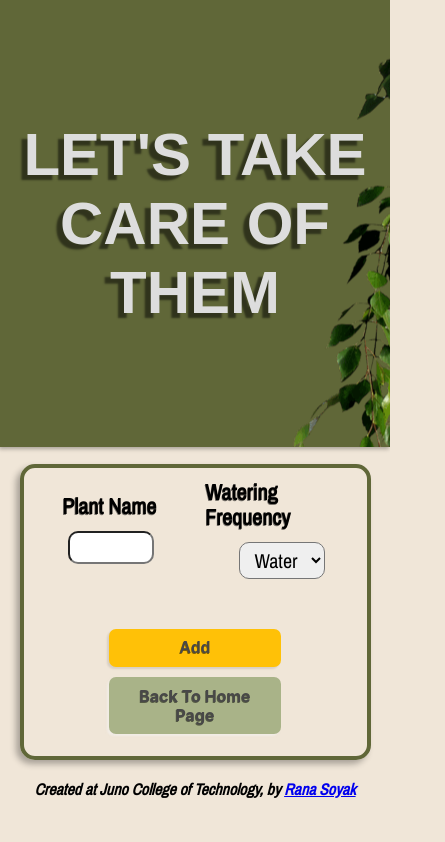
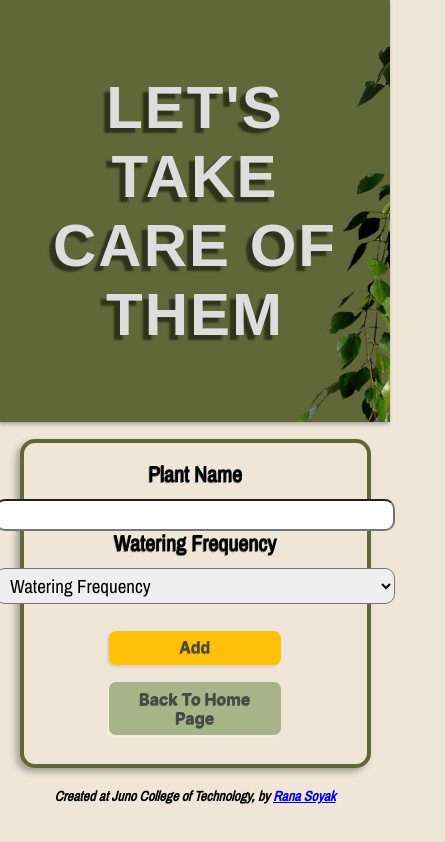
Before and after one commit to rselvasoyak/virtualPlantCare, a React (Create React App) app: page /contentPage in a window 390 px wide. Shown: the whole page, 445 px wide, since content can reach past the window. Built offline with nearby package versions, Linux system fonts and the light colour scheme; no server answers; the database is empty; a web font is replaced by a local one.

Commit message:
debbugged styling and scroll functionality

```diff
--- a/src/components/ContentPage.js
+++ b/src/components/ContentPage.js
@@ -2,6 +2,7 @@ import { useState, useEffect, useRef } from 'react';
 /* Components  */
 import firebase from '../firebase';
 import { getDatabase, ref, onValue, push, remove, update} from 'firebase/database';
+import { animateScroll as scroll } from 'react-scroll';
 import Form from "./Form";
 import PlantList from "./PlantList";
 
@@ -10,6 +11,7 @@ const ContentPage = () => {
   const [plants , setPlants] = useState([]);
   const [userInput, setUserInput] = useState("");
   const [waterChoice, setWaterChoice] = useState("0");
+  // const [waterCount, setWaterCount] = useState(0);
 
   // Functions in Event Order
     // Plant name input change when user inputs the plant name
@@ -24,8 +26,17 @@ const ContentPage = () => {
       setWaterChoice(waterFreq.target.value);
     }
 
+    const scrollDown = (containerRef) => {
+      if (containerRef.current !== null) {
+        scroll.scrollTo(containerRef.current.offsetTop - 70, {
+          duration: 1500,
+          smooth: true,
+        });
+      }
+    }
+
+    // When user clicks on the "add" button- info gets stored in Firebase
     const containerRef = useRef(null);
-    // When user clicks on the "add" button- info gets stored in Firebase
     const handleSubmit = (e) => {
       e.preventDefault();
         if (userInput.trim().length !== 0 && waterChoice !== "0") {
@@ -36,12 +47,14 @@ const ContentPage = () => {
               waterFrequency: parseInt(waterChoice),
               waterCount: 0,
             });
-            setUserInput('')
+            setUserInput('');
             setWaterChoice("0");
+            setTimeout(() => {
+              scrollDown(containerRef);
+            }, 0);
         } else {
           alert(`Please Name Your Plant Baby and Select Watering Frequency`)
         }
-
         return;
     }
 
@@ -61,6 +74,17 @@ const ContentPage = () => {
       const database = getDatabase(firebase);
       const dbRef = ref(database, `${plantKey}`);
       remove(dbRef);
+    }
+
+    // Resetting the Water progress bar
+    const handleReset = (plant) => {
+      const { key } = plant;
+      const database = getDatabase(firebase);
+      const dbRef = ref(database, `/${key}`);
+      update( dbRef, {
+        ...plant,
+        waterCount: 0,
+      })
     }
 
     useEffect(() => {
@@ -96,8 +120,10 @@ const ContentPage = () => {
                   <PlantList
                     handleCompletedButton={handleCompletedButton}
                     handleRemovePlant={handleRemovePlant}
+                    handleReset = {handleReset}
                     containerRef = {containerRef}
                     plants={plants}
+                    // waterCount = {waterCount}
                   />
                 </ul>
             </div>
--- a/src/components/PlantList.js
+++ b/src/components/PlantList.js
@@ -1,22 +1,12 @@
-import { useEffect } from 'react';
-import { animateScroll as scroll } from 'react-scroll';
-
 
 const PlantList = ({
         handleCompletedButton,
         handleRemovePlant,
+        handleReset,
         containerRef,
         plants
      }) => {
 
-  useEffect(() => {
-    if (containerRef.current !== null) {
-      scroll.scrollTo(containerRef.current.offsetTop, {
-        duration: 1500,
-        smooth: true,
-      });
-    }
-  }, [plants, containerRef]);
     return(
         <>
             {
@@ -24,17 +14,25 @@ const PlantList = ({
                 const { key, name, waterFrequency, waterCount } = plant;
                 const newWidth = `${(waterCount/waterFrequency) * 100}%`
                 return(
-                  <li className="resultDisplay" ref={containerRef} key={key}>
+                  <li
+                    className="resultDisplay"
+                    ref={containerRef}
+                    key={key}
+                  >
                     <div className="wrapper">
                       <h3>{name}</h3>
                       <div className="progressBox">
-                        <div className="progress" style={{"width": newWidth}}></div>
+                        <div
+                         className="progress"
+                          style={{"width": newWidth}}
+                        >
+                        </div>
                       </div>
                       <div className="plantButtons">
                         <button
-                        className='complete'
-                        disabled={waterCount === waterFrequency ? true : false}
-                        onClick = { () => handleCompletedButton(plant) }
+                          className='complete'
+                          disabled={waterCount === waterFrequency ? true : false}
+                          onClick = { () => handleCompletedButton(plant) }
                         >
                           Completed
                         </button>
@@ -43,7 +41,16 @@ const PlantList = ({
                           className="remove"
                           onClick = { () => {
                             handleRemovePlant(key)
-                          }}> Remove
+                          }}
+                        >
+                          Remove
+                        </button>
+
+                        <button
+                          className="reset"
+                          onClick = {() => handleReset(plant)}
+                        >
+                          Reset
                         </button>
                       </div> {/* Plant Button div Ending */}
                     </div>{/* Wrapper Ending */}
--- a/src/style/partials/abstract/_mediaQuery.scss
+++ b/src/style/partials/abstract/_mediaQuery.scss
@@ -1,6 +1,13 @@
 @use "../abstract/variables" as *;
+@media (max-width: 1200px) {
+    .resultDisplay{
+        .complete{
+            margin-right: 0;
+        }
+    }
+}
 
-@media (max-width: 1010px) {
+@media (max-width: 1040px) {
     .contentPage{
         .h2{
             background-position: left;
@@ -15,12 +22,18 @@
                 margin-bottom: 2rem;
             }
             label{
-                font-size: 2.5rem;
+                font-size: 2.4rem;
             }
-            #plantName, #wateringFreq{
-                margin: 0 0 0 .3rem;
-                width: 50%;
+            #plantName{
+                margin: 0;
+                font-size: 1.9rem;
+                flex-basis: 45%;
             }
+             #wateringFreq {
+                margin: 0;
+                font-size: 1.9rem;
+                flex-basis: 45%;
+             }
             .add{
                 margin-top: 3rem;
             }
@@ -67,6 +80,9 @@
             font-size: 7rem;
         }
         form{
+            .plantInfo {
+                flex-direction: column;
+            }
             label{
                 font-size: 1.8rem;
                 padding-left: 1rem;
@@ -74,22 +90,48 @@
                 }
             input, select, option {
                 font-size: 1.6rem;
+                width: 80%;
+            }
+            .add, .backToHome {
+                margin-top: .7rem;
+                min-width: 16rem;
             }
         }
         // Buttons
-        .changePage, .add, .remove, .complete, .backToHome{
+        .changePage, .remove, .complete{
             width: 50%;
             font-size: 1.6rem;
             padding: 1rem 3rem;
             text-align: center;
         }
-
         .resultDisplay{
             width: 40vw;
         }
     }
 }
 
+@media (max-width: 700px) {
+    .plantButtons{
+        button{
+            width: 16rem;
+        }
+        .complete{
+            margin-right: 0;
+        }
+    }
+}
+
+@media (max-width: 550px) {
+    .plantButtons{
+        flex-direction: column;
+        .complete, .remove, .reset{
+            width: 140px;
+        }
+        .complete {
+            margin-bottom: 0;
+        }
+    }
+}
 /* Landscape phones and down */
 @media (max-width: 480px) {
     .homePage{
--- a/src/style/partials/base/_typography.scss
+++ b/src/style/partials/base/_typography.scss
@@ -7,7 +7,8 @@ h1{
 }
 
 h2{
-  font-size: 10rem;
+  font-size: 10.5rem;
+  letter-spacing: 2px;
   font-family: 'Sunny Spells', sans-serif;
   text-transform: uppercase;
 }
@@ -19,7 +20,7 @@ h3{
 }
 
 h4{
-  font-size: 1.6rem;
+  font-size: 1.4rem;
   font-family: 'Archivo Narrow', sans-serif;
   font-style: italic;
 }
@@ -38,7 +39,10 @@ input{
   padding-left: 1rem;
   font-family: 'Archivo Narrow', sans-serif;
 }
-select, option {
+select{
   font-size: 2.5rem;
   font-family: 'Archivo Narrow', sans-serif;
+    option {
+      font-size: 2rem;
+    }
 }
--- a/src/style/partials/components/_buttonsAndLinks.scss
+++ b/src/style/partials/components/_buttonsAndLinks.scss
@@ -16,7 +16,7 @@
         cursor: pointer;
             &:hover,
             &:focus {
-                background-color: $lightGreen;
+                background-color: $apricot;
                 color: $white;
                 transition: 1s;
             }
@@ -24,7 +24,7 @@
 
     .add{
         align-self: center;
-        width: 30%;
+        width: 25%;
         padding: 8px 14px;
         margin-bottom: 1rem;
         border: none;
@@ -46,7 +46,7 @@
 
     .reset {
         align-self: center;
-        width: 30%;
+        width: 25rem;
         padding: 10px 15px;
         border: none;
         border-radius: 6px;
@@ -111,8 +111,8 @@
         display: flex;
         justify-content: center;
         align-self: center;
-        width: 30%;
         margin-bottom: 1rem;
+        width: 25%;
         padding: 8px 14px;
         border: none;
         border-radius: 7px;
@@ -121,13 +121,14 @@
         font-size: 1.8rem;
         font-weight: bold;
         text-decoration: none;
+        text-align: center;
         box-shadow: -2px 2px 2px $lightTextShadow;
         text-shadow: -0.6px 0.6px  $textShadow;
         cursor: pointer;
             &:hover,
             &:focus {
-                background-color: $lightGreen;
-                color: $white;
+                background-color: $yellow;
+                color: $textShadow;
                 transition: 1s;
             }
     }
--- a/src/style/partials/pages/_contentPage.scss
+++ b/src/style/partials/pages/_contentPage.scss
@@ -10,7 +10,7 @@
       align-items: center;
       justify-content: center;
       width: 100vw;
-      height: 53vh;
+      height: 50vh;
       margin-bottom: 2vh;
       text-shadow: -6px 5px 2px $textShadow;
       box-shadow: -1px 2px 4px $boxShadow;
@@ -26,23 +26,28 @@
       }
     }
     form{
+      position: sticky;
+      top: 2vh;
       display: flex;
       flex-direction: column;
       justify-content: center;
       align-self: center;
       width: 100%;
-      height: 35vh;
+      height: 39vh;
       box-shadow: -4px 4px 6px $boxShadow;
       border-radius: 15px;
       border: 4px solid $darkGreen;
+      background-color: $beige;
+      backdrop-filter: blur(4px);
       .plantInfo{
         display: flex;
         justify-content: space-evenly;
       }
       input, select{
         padding: .3rem 1rem;
-        margin: 2rem 0 3rem 0;
+        margin: 2rem 0 4rem 0;
         border-radius: 10px;
+        cursor: pointer;
       }
       label{
         text-shadow: -0.6px 0.6px  $textShadow;
@@ -58,7 +63,7 @@
     display: flex;
     justify-content: space-between;
     width: 90vw;
-    margin: 3.5rem 3.8rem 3rem 0;
+    margin: 3.5rem 3.8rem 1rem 0;
     .wrapper {
       padding: 3rem;
       border-radius: 10px;
@@ -84,6 +89,14 @@
           animation: loading 4s ease-in linear;
         }
       }
+      .plantButtons {
+        display: flex;
+        justify-content: center;
+        button{
+          flex-basis: 30%;
+        }
+      }
+
     }
   }
 }
```
Also changed, not shown: src/components/Form.js (+7 -8 lines). Lines whose indentation alone changed are shown as unchanged.
